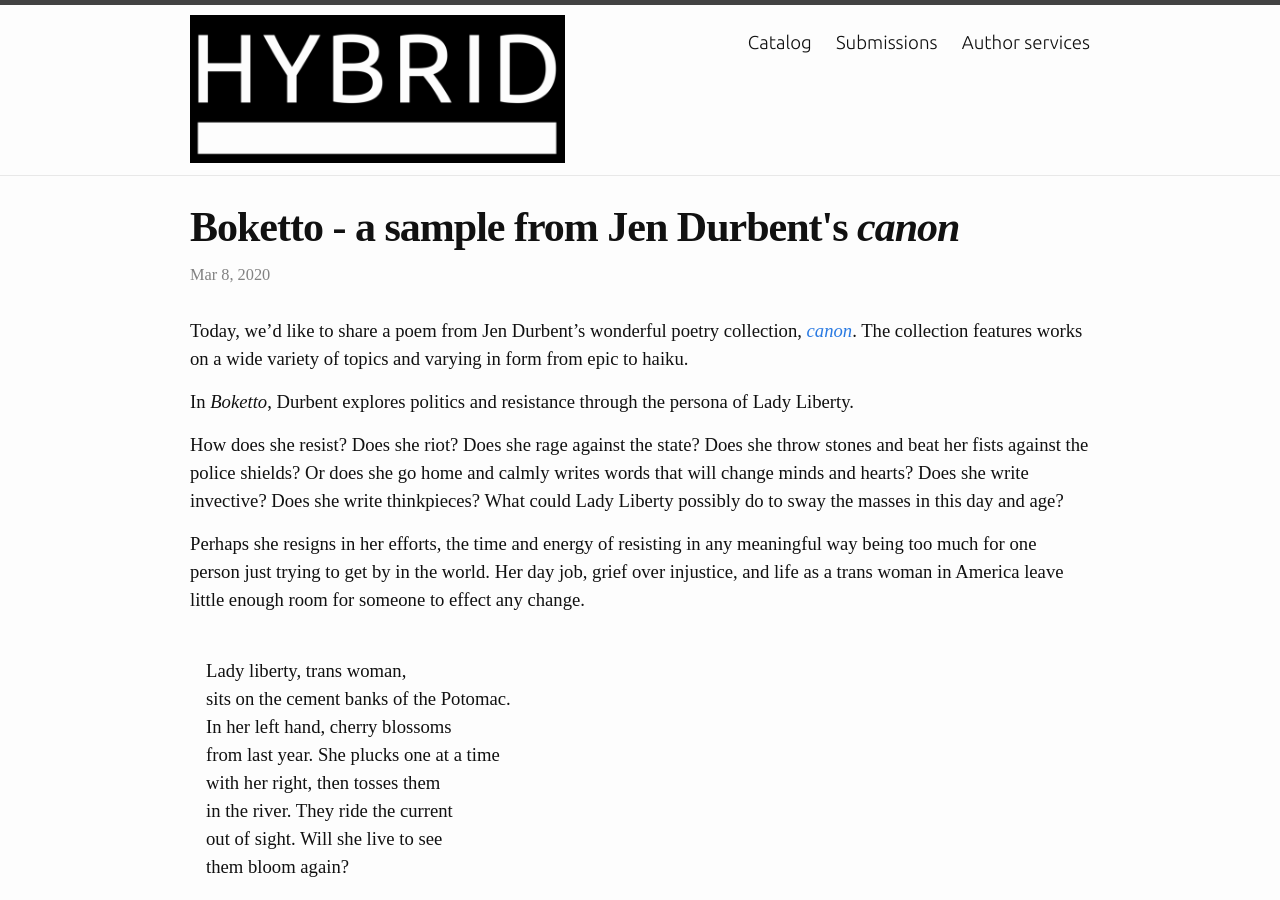
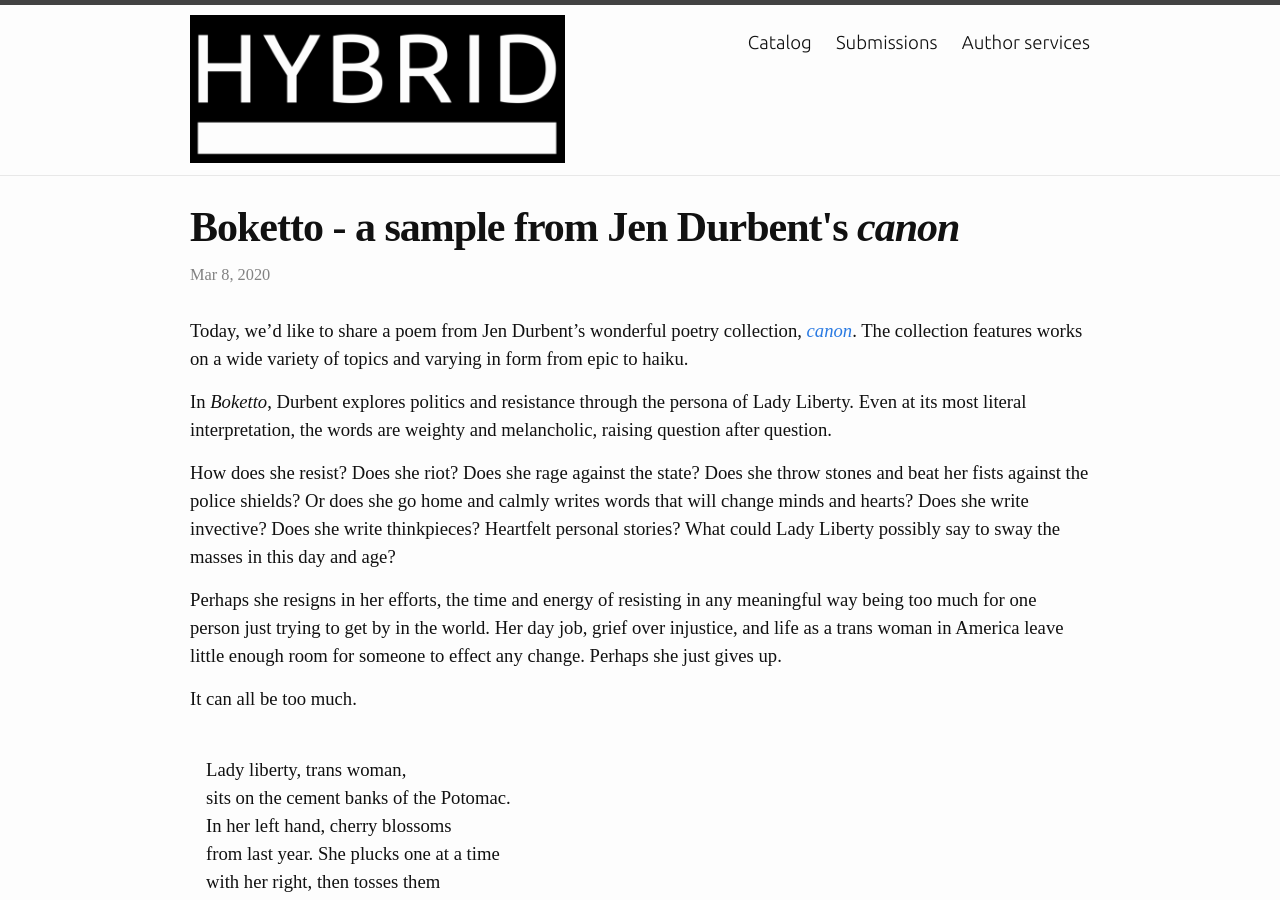
Before and after one commit to hybridink/hybrid.ink, a Jekyll site: the page built from _posts/2020-03-08-boketto.md, in a window 1280 px wide and 900 px high. Built offline with Jekyll 4.4.1, drawn with Linux system fonts in a browser that asks for light colours; some web fonts are replaced; our own code applies the rules of GitHub Pages for plain Markdown files; comment, search, counter and statistics services are not loaded.

Commit message:
Expand analysis

```diff
--- a/_posts/2020-03-08-boketto.md
+++ b/_posts/2020-03-08-boketto.md
@@ -6,11 +6,13 @@ Today, we'd like to share a poem from Jen Durbent's wonderful poetry collection,
 
 <!--more-->
 
-In *Boketto*, Durbent explores politics and resistance through the persona of Lady Liberty.
+In *Boketto*, Durbent explores politics and resistance through the persona of Lady Liberty. Even at its most literal interpretation, the words are weighty and melancholic, raising question after question.
 
-How does she resist? Does she riot? Does she rage against the state? Does she throw stones and beat her fists against the police shields? Or does she go home and calmly writes words that will change minds and hearts? Does she write invective? Does she write thinkpieces? What could Lady Liberty possibly do to sway the masses in this day and age?
+How does she resist? Does she riot? Does she rage against the state? Does she throw stones and beat her fists against the police shields? Or does she go home and calmly writes words that will change minds and hearts? Does she write invective? Does she write thinkpieces? Heartfelt personal stories? What could Lady Liberty possibly say to sway the masses in this day and age?
 
-Perhaps she resigns in her efforts, the time and energy of resisting in any meaningful way being too much for one person just trying to get by in the world. Her day job, grief over injustice, and life as a trans woman in America leave little enough room for someone to effect any change.
+Perhaps she resigns in her efforts, the time and energy of resisting in any meaningful way being too much for one person just trying to get by in the world. Her day job, grief over injustice, and life as a trans woman in America leave little enough room for someone to effect any change. Perhaps she just gives up.
+
+It can all be too much.
 
 <div class="verse">
 Lady liberty, trans woman,
```
